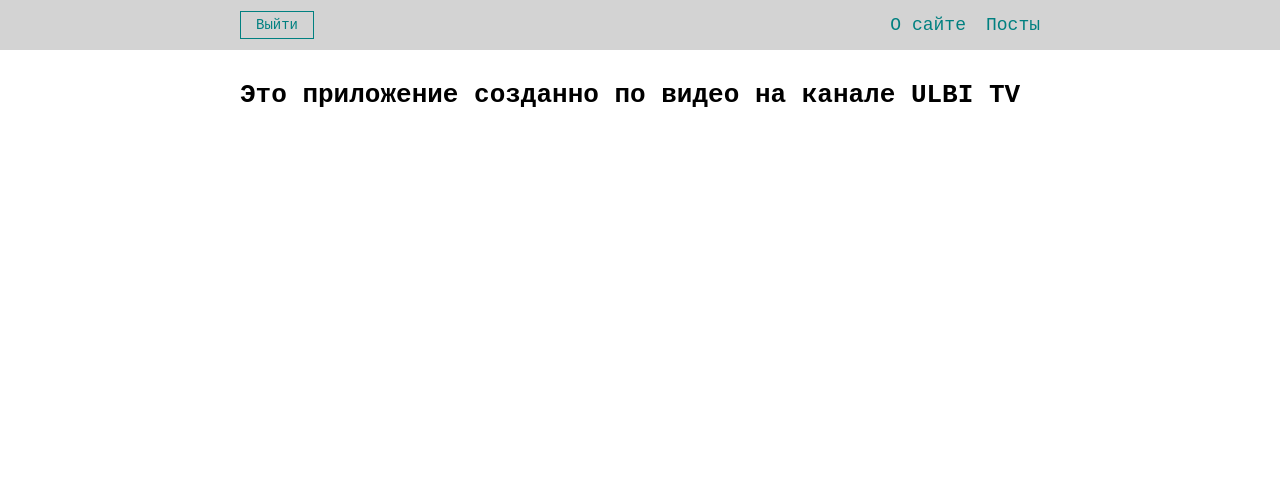
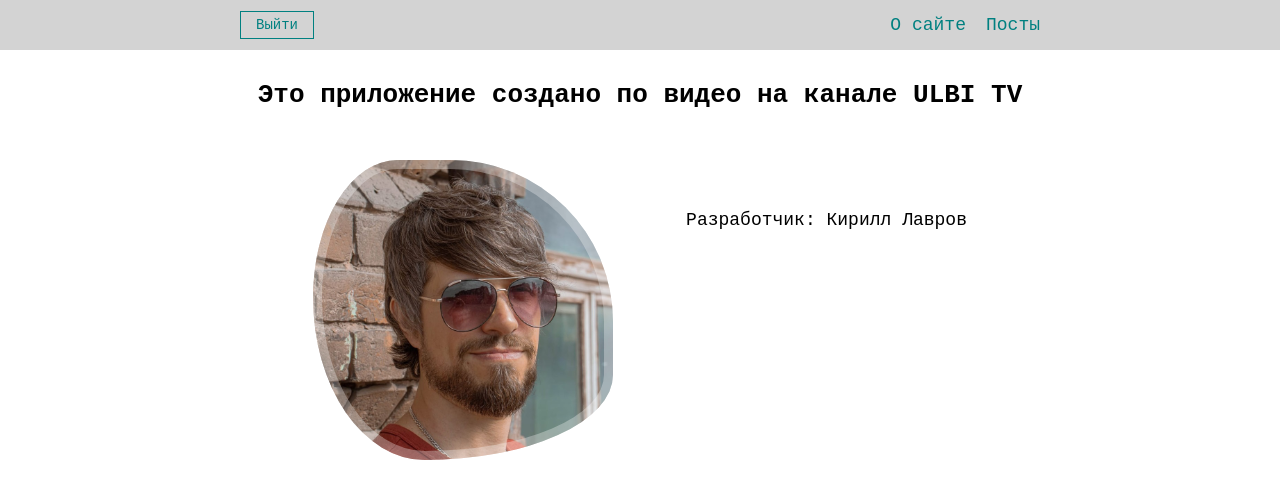
Before and after one commit to hwnd1982/UlbiTV_ReactJS, a React (Create React App) app in the folder react_js/: page /about in a window 1280 px wide. Shown: the top 498 px of the page. Built offline with nearby package versions, Linux system fonts and the light colour scheme; sample sign-in values are in the browser's storage.

Commit message:
faet (Profile.jsx): Added developer profile to about page

```diff
--- a/react_js/src/components/AppRouter.jsx
+++ b/react_js/src/components/AppRouter.jsx
@@ -8,7 +8,7 @@
   const { isAuth, isLoading } = useContext(AuthContext);
 
   if (isLoading) {
-    return <Loader />
+    return <Loader />;
   }
   return (
     isAuth ?
--- /dev/null
+++ b/react_js/src/components/UI/profile/Profile.jsx
@@ -0,0 +1,14 @@
+import React from "react";
+import classes from './Profile.module.css';
+
+const Profile = () =>
+  <div className={classes.wrap}>
+    <div className={classes.avatar}></div>
+    <div className={classes.info}>
+      <div className={classes.infoName}>
+        Разработчик: Кирилл Лавров
+      </div>
+    </div>
+  </div>;
+
+export default Profile;
--- /dev/null
+++ b/react_js/src/components/UI/profile/Profile.module.css
@@ -0,0 +1,40 @@
+.wrap {
+  width: 100%;
+  display: flex;
+  margin-top: 50px;
+  justify-content: space-evenly;
+}
+
+.info {
+  padding: 50px 0;
+}
+
+.infoName {
+  font-size: 18px;
+}
+
+.avatar {
+  min-width: 300px;
+  min-height: 300px;
+  background-repeat: no-repeat;
+  background-position: center;
+  background-size: cover;
+  background-image: url(./img/avatar.jpg);
+  animation: morph 8s ease-in-out infinite 1s;
+  background-blend-mode: multiply;
+  box-shadow: inset 0px 0px 0px 9px rgb(255 255 255 / 30%);
+  border-radius: 60% 40% 30% 70% / 60% 30% 70% 40%;
+  overflow: hidden;
+}
+
+	@keyframes morph {
+  0% {
+    border-radius: 60% 40% 30% 70% / 60% 30% 70% 40%;
+  }
+  50% {
+    border-radius: 30% 60% 70% 40% / 50% 60% 30% 60%;
+  }
+  100% {
+    border-radius: 60% 40% 30% 70% / 60% 30% 70% 40%;
+  }
+}
--- a/react_js/src/pages/About.jsx
+++ b/react_js/src/pages/About.jsx
@@ -1,14 +1,13 @@
 import React from "react";
+import Profile from "../components/UI/profile/Profile";
 import classes from '../styles/About.module.css';
 
-const About = () => {
-  return (
-    <div className={classes.aboutContainer}>
-      <h1>
-        Это приложение созданно по  видео на канале ULBI TV
-      </h1>
-    </div>
-  );
-};
+const About = () =>
+  <div className={classes.aboutContainer}>
+    <h1 className={classes.aboutTitle}>
+      Это приложение создано по  видео на канале ULBI TV
+    </h1>
+    <Profile />
+  </div>;
 
 export default About;
--- a/react_js/src/pages/Error.jsx
+++ b/react_js/src/pages/Error.jsx
@@ -1,11 +1,10 @@
 import React from "react";
 
-const Error = () => (
+const Error = () =>
   <div>
     <h1 style={{ color: 'red' }}>
       Вы перешли на несуществующую страницу!
     </h1>
-  </div>
-);
+  </div>;
 
 export default Error;
--- a/react_js/src/styles/About.module.css
+++ b/react_js/src/styles/About.module.css
@@ -2,3 +2,7 @@
   width: 800px;
   padding: 30px 0;
 }
+
+.aboutTitle {
+  text-align: center;
+}
```
Also changed, not shown: react_js/src/components/UI/profile/img/avatar.jpg (added).
